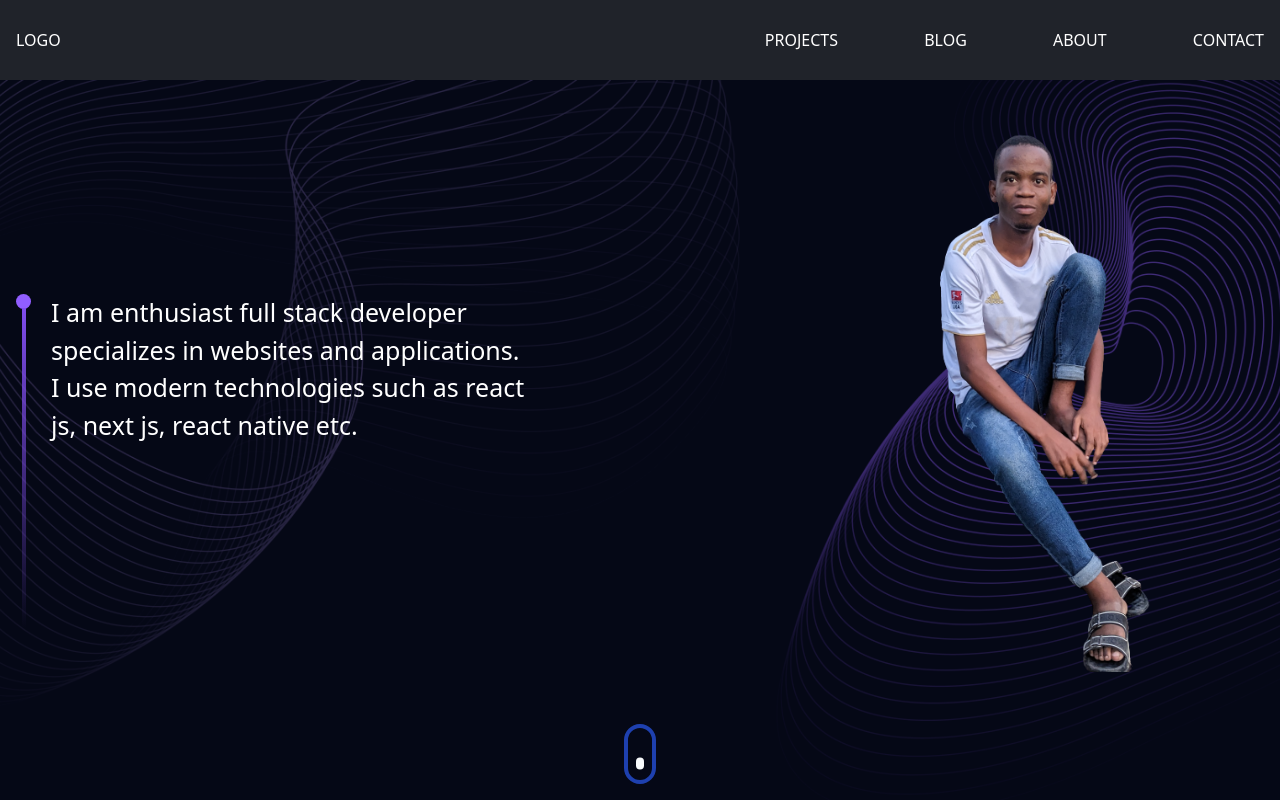
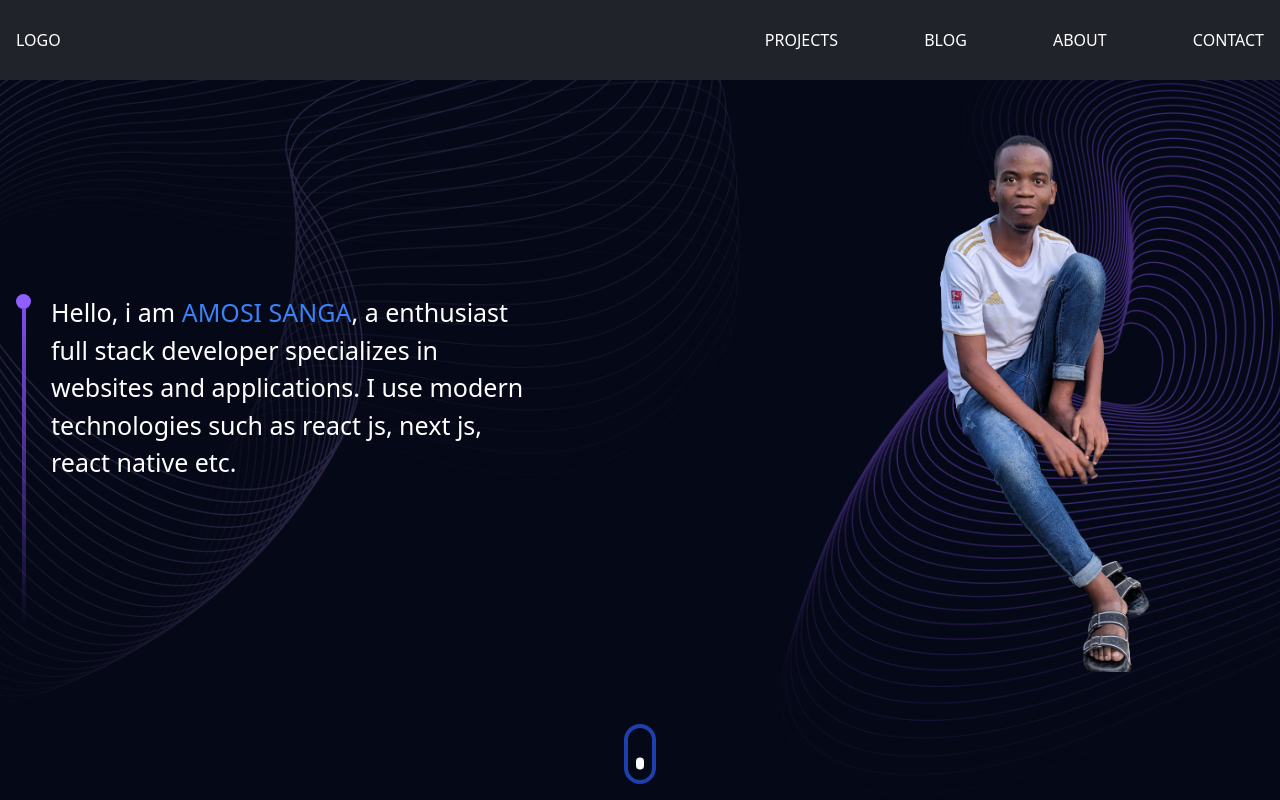
Before and after one commit to Amosi-04-sanga/PORTFOLIO, a Next.js app: page / in a window 1280 px wide. Shown: the top 800 px of the page. Built offline with nearby package versions, Linux system fonts and the light colour scheme.

Commit message:
text added

```diff
--- a/src/components/Hero.jsx
+++ b/src/components/Hero.jsx
@@ -32,7 +32,7 @@ const Hero = () => {
           variants={fadeIn('', '', 0.4, 1)}
           className={`md:text-[25px] ${styles.heroSubText}`}
         >
-          I am enthusiast full stack developer specializes in websites
+          Hello, i am <span className='text-blue-500'>AMOSI SANGA</span>, a enthusiast full stack developer specializes in websites
           and applications. I use modern technologies such as react js, next js, react native etc.
         </motion.div>
 
```
